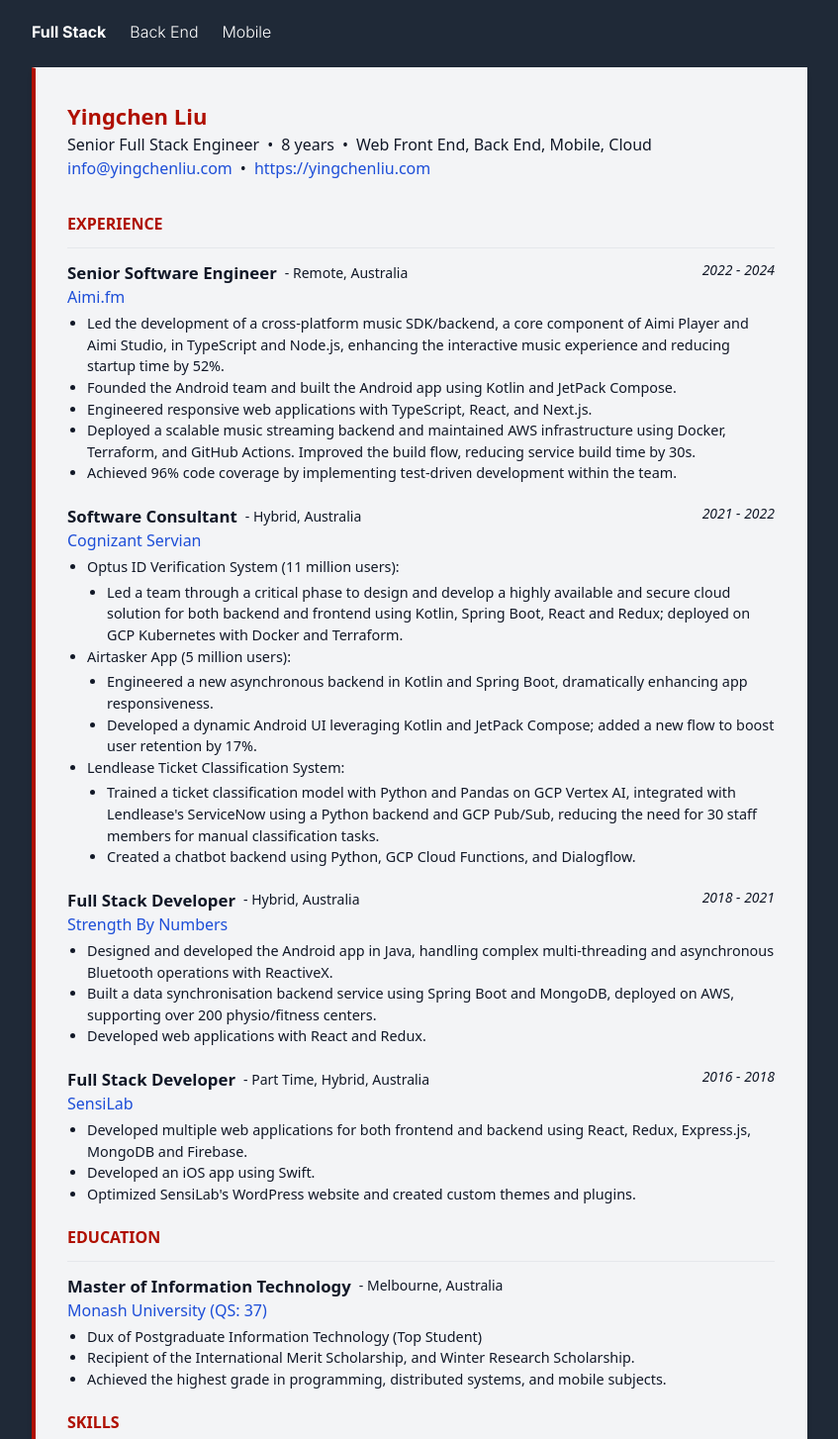
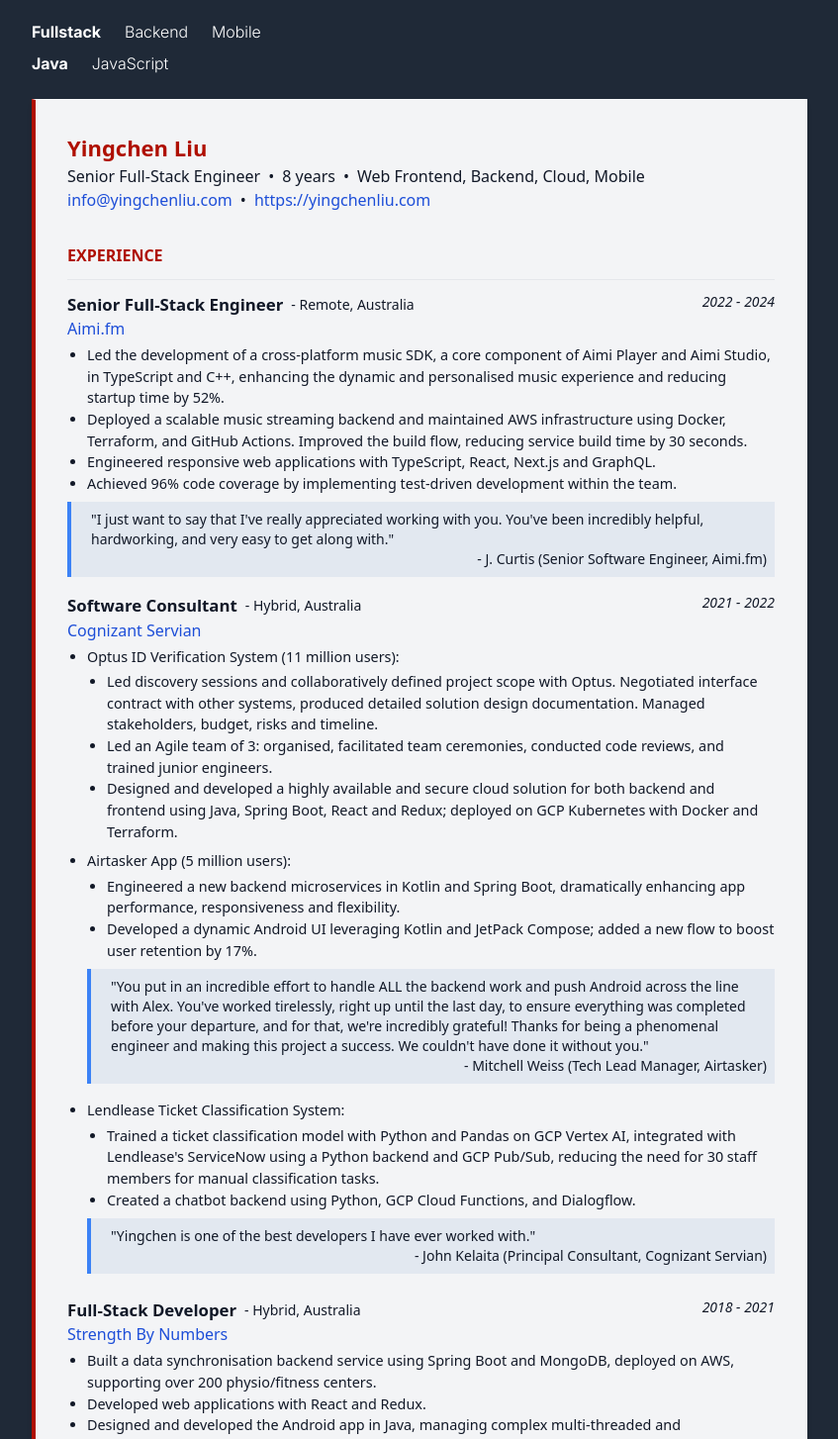
Before and after one commit to yingchen-liu/my-next-website, a Next.js app: page /resume in a window 1280 px wide. Shown: the part 100-1554 px from the top of the page at 99% size, without its empty margins (216-1063 px from the left). Built offline with nearby package versions, Linux system fonts and the light colour scheme.

Commit message:
Update resume

```diff
--- a/app/resume/resume.tsx
+++ b/app/resume/resume.tsx
@@ -18,7 +18,7 @@
   children: React.ReactNode;
 }) {
   return (
-    <div className="mb-5">
+    <div className="mb-2">
       <div className="flex">
         <div className="flex-grow flex">
           <div className="font-semibold mr-2 text-[1.05rem]">{title}</div>
@@ -63,25 +63,41 @@
   );
 }
 
+function Testimony({
+  children,
+  from,
+}: {
+  children: React.ReactNode;
+  from: string;
+}) {
+  return (
+    <div className="text-sm mb-4 p-2 border-l-4 border-l-blue-500 pl-5 bg-slate-200">
+      <div>"{children}"</div>
+      <div className="text-right">- {from}</div>
+    </div>
+  );
+}
+
 export default function Resume() {
   const [title, setTitle] = useState("full-stack");
+  const [stack, setStack] = useState("java");
 
   return (
     <>
-      <div className="container md:px-20 md:pt-20 pb-6 mt-10 mx-auto flex gap-6">
+      <div className="container md:px-20 md:pt-20 mt-10 pb-2 mx-auto flex gap-x-6">
         <Link
           onClick={() => setTitle("full-stack")}
           className={`${title === "full-stack" && "font-bold"}`}
           invert={true}
         >
-          Full Stack
+          Fullstack
         </Link>
         <Link
           onClick={() => setTitle("back-end")}
           className={`${title === "back-end" && "font-bold"}`}
           invert={true}
         >
-          Back End
+          Backend
         </Link>
         <Link
           onClick={() => setTitle("mobile")}
@@ -89,6 +105,22 @@
           invert={true}
         >
           Mobile
+        </Link>
+      </div>
+      <div className="container md:px-20 pb-6 mx-auto flex gap-x-6">
+        <Link
+          onClick={() => setStack("java")}
+          className={`${stack === "java" && "font-bold"}`}
+          invert={true}
+        >
+          Java
+        </Link>
+        <Link
+          onClick={() => setStack("javascript")}
+          className={`${stack === "javascript" && "font-bold"}`}
+          invert={true}
+        >
+          JavaScript
         </Link>
       </div>
       <div className="container md:px-20 md:pb-20 mx-auto">
@@ -100,16 +132,22 @@
             <div className="font-[300]">
               Senior{" "}
               {title === "full-stack"
-                ? "Full Stack"
+                ? "Full-Stack"
                 : title === "back-end"
-                ? "Software"
+                ? "Backend"
                 : title === "mobile"
-                ? "Full Stack Mobile"
+                ? "Mobile Fullstack"
                 : "Software"}{" "}
               Engineer
               <div className="inline-block px-2">•</div>8 years
-              <div className="inline-block px-2">•</div>Web Front End, Back End,
-              Mobile, Cloud
+              <div className="inline-block px-2">•</div>
+              {title === "full-stack"
+                ? "Web Frontend, Backend, Cloud, Mobile"
+                : title === "back-end"
+                ? "Web Frontend, Backend, Cloud, Mobile"
+                : title === "mobile"
+                ? "Mobile, Web Frontend, Backend, Cloud"
+                : "Software"}
             </div>
             <div>
               <Link href="mailto:info@yingchenliu.com">
@@ -127,55 +165,82 @@
               EXPERIENCE
             </div>
             <Experience
-              title="Senior Software Engineer"
+              title={
+                title === "full-stack"
+                  ? "Senior Full-Stack Engineer"
+                  : title === "back-end"
+                  ? "Senior Backend Engineer"
+                  : title === "mobile"
+                  ? "Senior Mobile Engineer"
+                  : "Senior Software Engineer"
+              }
               type="Remote, Australia"
               time="2022 - 2024"
               company="Aimi.fm"
               href="https://aimi.fm"
             >
               {title === "full-stack" && (
-                <li className="order-1">
-                  Led the development of a cross-platform music SDK/backend, a
-                  core component of Aimi Player and Aimi Studio, in TypeScript
-                  and Node.js, enhancing the interactive music experience and
-                  reducing startup time by 52%.
-                </li>
+                <>
+                  <li>
+                    Led the development of a cross-platform music SDK, a core
+                    component of Aimi Player and Aimi Studio, in TypeScript and
+                    C++, enhancing the dynamic and personalised music experience
+                    and reducing startup time by 52%.
+                  </li>
+                  <li>
+                    Deployed a scalable music streaming backend and maintained
+                    AWS infrastructure using Docker, Terraform, and GitHub
+                    Actions. Improved the build flow, reducing service build
+                    time by 30 seconds.
+                  </li>
+                </>
               )}
               {title === "back-end" && (
-                <li className="order-1">
-                  Led the development of a cross-platform music backend, a core
-                  component of Aimi Player and Aimi Studio, in TypeScript and
-                  Node.js, enhancing the interactive music experience and
-                  reducing startup time by 52%.
-                </li>
+                <>
+                  <li>
+                    Led the development of a cross-platform genertive music SDK,
+                    in TypeScript and C++, enhancing the dynamic and
+                    personalised music experience and reducing startup time by
+                    52%.
+                  </li>
+                  <li>
+                    Deployed a scalable music streaming backend and maintained
+                    AWS infrastructure using Docker, Terraform, and GitHub
+                    Actions. Improved the build flow, reducing service build
+                    time by 30s.
+                  </li>
+                </>
               )}
               {title === "mobile" && (
-                <li className="order-2">
-                  Led the development of a cross-platform music SDK for both
-                  Android and iOS, a core component of Aimi Player and Aimi
-                  Studio, built with TypeScript, Node.js and C++. Enhanced the
-                  interactive music experience and reduced startup time by 52%.
-                </li>
+                <>
+                  <li>
+                    Founded the Android team and built the Android app using
+                    Kotlin and JetPack Compose.
+                  </li>
+                  <li>
+                    Led the development of a cross-platform music SDK for both
+                    Android and iOS, a core component of Aimi Player and Aimi
+                    Studio, built with TypeScript and C++, enhancing the dynamic
+                    and personalised music experience and reducing startup time
+                    by 52%.
+                  </li>
+                </>
               )}
-
-              <li className={`${title === "mobile" ? "order-1" : "order-2"}`}>
-                Founded the Android team and built the Android app using Kotlin
-                and JetPack Compose.
+              <li>
+                Engineered responsive web applications with TypeScript, React,
+                Next.js and GraphQL.
               </li>
-              <li className="order-3">
-                Engineered responsive web applications with TypeScript, React,
-                and Next.js.
-              </li>
-              <li className="order-4">
-                Deployed a scalable music streaming backend and maintained AWS
-                infrastructure using Docker, Terraform, and GitHub Actions.
-                Improved the build flow, reducing service build time by 30s.
-              </li>
-              <li className="order-5">
+              <li>
                 Achieved 96% code coverage by implementing test-driven
                 development within the team.
               </li>
             </Experience>
+
+            <Testimony from="J. Curtis (Senior Software Engineer, Aimi.fm)">
+              I just want to say that I've really appreciated working with you.
+              You've been incredibly helpful, hardworking, and very easy to get
+              along with.
+            </Testimony>
 
             <Experience
               title="Software Consultant"
@@ -186,23 +251,35 @@
             >
               <li>
                 <b>Optus ID Verification System</b> (11 million users):
-                <ul className="list-disc ml-5 mt-1">
+                <ul className="list-disc ml-5 mt-1 mb-2">
                   <li>
-                    Led a team through a critical phase to design and develop a
-                    highly available and secure cloud solution for both backend
-                    and frontend using Kotlin, Spring Boot, React and Redux;
-                    deployed on GCP Kubernetes with Docker and Terraform.
+                    Led discovery sessions and collaboratively defined project
+                    scope with Optus. Negotiated interface contract with other
+                    systems, produced detailed solution design documentation.
+                    Managed stakeholders, budget, risks and timeline.
+                  </li>
+                  <li>
+                    Led an Agile team of 3: organised, facilitated team
+                    ceremonies, conducted code reviews, and trained junior
+                    engineers.
+                  </li>
+                  <li>
+                    Designed and developed a highly available and secure cloud
+                    solution for both backend and frontend using Java, Spring
+                    Boot, React and Redux; deployed on GCP Kubernetes with
+                    Docker and Terraform.
                   </li>
                 </ul>
               </li>
               <li>
                 <b>Airtasker App</b> (5 million users):
-                <ul className="list-disc ml-5 mt-1 flex flex-col">
+                <ul className="list-disc ml-5 mt-1 flex flex-col mb-2">
                   <li
                     className={`${title === "mobile" ? "order-2" : "order-1"}`}
                   >
-                    Engineered a new asynchronous backend in Kotlin and Spring
-                    Boot, dramatically enhancing app responsiveness.
+                    Engineered a new backend microservices in Kotlin and Spring
+                    Boot, dramatically enhancing app performance, responsiveness
+                    and flexibility.
                   </li>
                   <li
                     className={`${title === "mobile" ? "order-1" : "order-2"}`}
@@ -212,14 +289,25 @@
                   </li>
                 </ul>
               </li>
-              <li>
+
+              <Testimony from="Mitchell Weiss (Tech Lead Manager, Airtasker)">
+                You put in an incredible effort to handle ALL the backend work
+                and push Android across the line with Alex. You've worked
+                tirelessly, right up until the last day, to ensure everything
+                was completed before your departure, and for that, we're
+                incredibly grateful! Thanks for being a phenomenal engineer and
+                making this project a success. We couldn't have done it without
+                you.
+              </Testimony>
+              <li className="mb-2">
                 <b>Lendlease Ticket Classification System</b>:
                 <ul className="list-disc ml-5 mt-1">
                   <li>
                     Trained a ticket classification model with Python and Pandas
-                    on GCP Vertex AI, integrated with Lendlease&apos;s ServiceNow
-                    using a Python backend and GCP Pub/Sub, reducing the need
-                    for 30 staff members for manual classification tasks.
+                    on GCP Vertex AI, integrated with Lendlease&apos;s
+                    ServiceNow using a Python backend and GCP Pub/Sub, reducing
+                    the need for 30 staff members for manual classification
+                    tasks.
                   </li>
                   <li>
                     Created a chatbot backend using Python, GCP Cloud Functions,
@@ -227,52 +315,55 @@
                   </li>
                 </ul>
               </li>
+              <Testimony from="John Kelaita (Principal Consultant, Cognizant Servian)">
+                Yingchen is one of the best developers I have ever worked with.
+              </Testimony>
             </Experience>
 
             <Experience
-              title="Full Stack Developer"
+              title="Full-Stack Developer"
               type="Hybrid, Australia"
               time="2018 - 2021"
               company="Strength By Numbers"
               href="https://www.strengthbynumbers.com/"
             >
               <li className={`${title === "mobile" ? "order-1" : "order-2"}`}>
-                Designed and developed the Android app in Java, handling complex
-                multi-threading and asynchronous Bluetooth operations with
+                Designed and developed the Android app in Java, managing complex
+                multi-threaded and asynchronous Bluetooth operations using
                 ReactiveX.
               </li>
-              <li className={`${title === "mobile" ? "order-1" : "order-2"}`}>
+              <li className={`${title === "mobile" ? "order-2" : "order-1"}`}>
                 Built a data synchronisation backend service using Spring Boot
                 and MongoDB, deployed on AWS, supporting over 200 physio/fitness
                 centers.
               </li>
-              <li className="order-3">
+              <li className="order-1">
                 Developed web applications with React and Redux.
               </li>
             </Experience>
 
             <Experience
-              title="Full Stack Developer"
+              title="Full-Stack Developer"
               type="Part Time, Hybrid, Australia"
               time="2016 - 2018"
               company="SensiLab"
               href="https://sensilab.monash.edu/"
             >
               <li className={`${title === "mobile" ? "order-2" : "order-1"}`}>
-                Developed multiple web applications for both frontend and
-                backend using React, Redux, Express.js, MongoDB and Firebase.
+                Designed and developed full-stack web applications using React,
+                Redux, Express.js, MongoDB and Firebase.
               </li>
               <li className={`${title === "mobile" ? "order-1" : "order-2"}`}>
                 Developed an iOS app using Swift.
               </li>
               <li className="order-3">
-                Optimized SensiLab&apos;s WordPress website and created custom themes
-                and plugins.
+                Optimized SensiLab&apos;s WordPress website and created custom
+                themes and plugins.
               </li>
             </Experience>
           </div>
 
-          <div className="text-[#af0f00] font-bold pb-3 border-b-[1.5px] border-b-gray-200 mb-3">
+          <div className="text-[#af0f00] font-bold mt-5 pb-3 border-b-[1.5px] border-b-gray-200 mb-3">
             EDUCATION
           </div>
           <Experience
@@ -282,25 +373,47 @@
             company="Monash University (QS: 37)"
             href="https://www.monash.edu/"
           >
-            <li>Dux of Postgraduate Information Technology (Top Student)</li>
             <li>
-              Recipient of the International Merit Scholarship, and Winter Research
-              Scholarship.
+              Dux of Postgraduate Information Technology Award (
+              <b>Top 1 Student</b>).
             </li>
-            <li>Achieved the highest grade in programming, distributed systems, and mobile subjects.</li>
+            <li>
+              International Merit Scholarship, and Winter Research Scholarship.
+            </li>
+            <li>
+              Achieved the <b>highest grade</b> in 4 subjects: programming,
+              distributed systems, mobile and advanced mobile.
+            </li>
           </Experience>
 
-          <div className="text-[#af0f00] font-bold pb-3 border-b-[1.5px] border-b-gray-200 mb-3">
+          <div className="text-[#af0f00] font-bold mt-5 pb-3 border-b-[1.5px] border-b-gray-200 mb-3">
             SKILLS
           </div>
           <ul className="list-disc ml-5 mt-1 text-[0.9rem]">
             <li>
-              <b>Languages:</b> JavaScript (ES6), TypeScript, Java, Kotlin,
-              Swift, Python
+              <b>Languages:</b>{" "}
+              {stack === "javascript" ? (
+                <>
+                  JavaScript (ES6), TypeScript, Java, Kotlin, Swift, Python, C,
+                  C++
+                </>
+              ) : (
+                <>
+                  Java, Kotlin, JavaScript (ES6), TypeScript, Swift, Python, C,
+                  C++
+                </>
+              )}
             </li>
             <li>
-              <b>Frameworks:</b> Spring Boot, React, Redux, Next.js, Node.js,
-              Express.js
+              <b>Frameworks:</b>{" "}
+              {stack === "javascript" ? (
+                <>
+                  React, Redux, Node.js, Next.js, Nest.js, Express.js, Vue.js,
+                  Spring Boot
+                </>
+              ) : (
+                <>Spring Boot, React, Node.js</>
+              )}
             </li>
             <li>
               <b>Databases:</b> MySQL, MongoDB, Neo4j, Redis, Firebase
```
